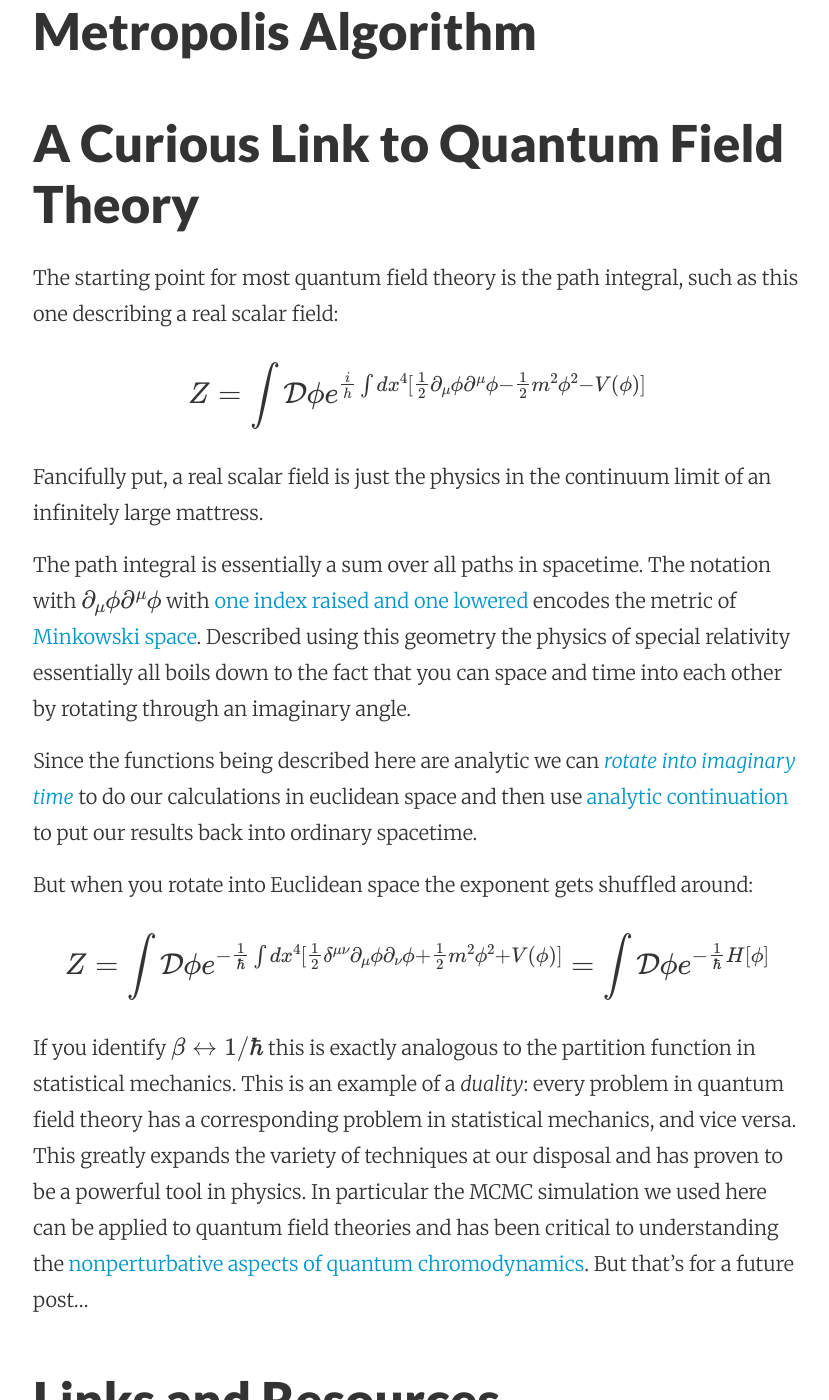
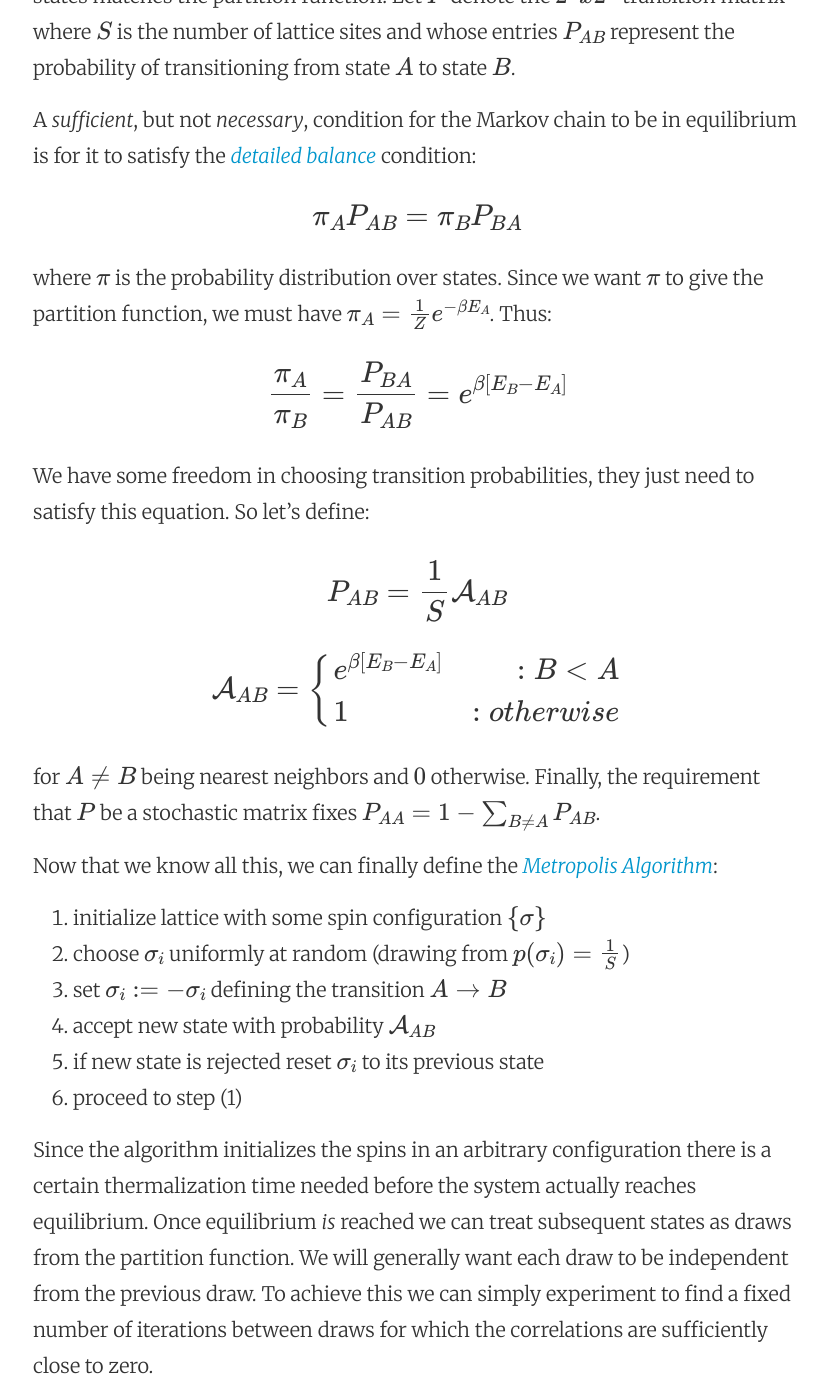
Before and after one commit to steveKapturowski/steveKapturowski.github.io, a Jekyll site: the page built from _posts/2015-05-01-lattice-spin-systems.md, in a window 1280 px wide and 1400 px high, scrolled down 2636 px. Shown: the whole window, without its empty margins (223-1052 px from the left). Built offline with Jekyll 4.4.1, drawn with Linux system fonts in a browser that asks for light colours; nearby versions of some CDN libraries; formulas are drawn with MathJax 3; some of the changed text lies outside the part shown.

Commit message:
describe the metropolis algorithm in detail

```diff
--- a/_posts/2015-05-01-lattice-spin-systems.md
+++ b/_posts/2015-05-01-lattice-spin-systems.md
@@ -39,11 +39,45 @@ As it turns out, the Ising Model in two dimensions has a phase transition.
 
 $$ T_c = \frac{2J}{k \ln(1+\sqrt2)} $$
 
-## Detailed Balance in Markov Chains
+## The Metropolis Algorithm
 
-$$ \pi_i P_{ij} = \pi_j P_{ji}$$
+Every physics treatment of this algorithm that I've read feels as if it's described backwards, so I'm going to try doing things a bit differently.
 
-## Metropolis Algorithm
+The overall idea is to build a markov chain whose equilibrium distribution of states matches the partition function. Let $$P$$ denote the $$2^Sx2^S$$ transition matrix where $$S$$ is the number of lattice sites and whose entries $$P_{AB}$$ represent the probability of transitioning from state $$A$$ to state $$B$$.
+
+A <i>sufficient</i>, but not <i>necessary</i>, condition for the Markov chain to be in equilibrium is for it to satisfy the [<i>detailed balance</i>](http://en.wikipedia.org/wiki/Detailed_balance) condition:
+
+$$ \pi_A P_{AB} = \pi_B P_{BA}$$
+
+where $$\pi$$ is the probability distribution over states. Since we want $$\pi$$ to give the partition function, we must have $$\pi_A = \frac{1}{Z}e^{-\beta E_A}$$. Thus:
+
+$$ \frac{\pi_A}{\pi_B} = \frac{P_{BA}}{P_{AB}} = e^{\beta[E_B-E_A]} $$
+
+We have some freedom in choosing transition probabilities, they just need to satisfy this equation. So let's define:
+
+$$P_{AB} = \frac{1}{S} \mathcal{A}_{AB}$$
+
+$$
+\mathcal{A}_{AB} = \left\{
+     \begin{array}{lr}
+       e^{\beta[E_B-E_A]} & : B < A\\
+       1 & : otherwise
+     \end{array}
+   \right.
+$$
+
+for $$A \neq B$$ being nearest neighbors and $$0$$ otherwise. Finally, the requirement that $$P$$ be a stochastic matrix fixes $$P_{AA} = 1 - \sum_{B \neq A}P_{AB} $$.
+
+Now that we know all this, we can finally define the [<i>Metropolis Algorithm</i>](http://en.wikipedia.org/wiki/Metropolis%E2%80%93Hastings_algorithm):
+
+0. initialize lattice with some spin configuration $$\{\sigma\}$$
+1. choose $$\sigma_i$$ uniformly at random (drawing from $$p(\sigma_i) = \frac{1}{S}$$)
+2. set $$\sigma_i := - \sigma_i$$ defining the transition $$A \rightarrow B$$
+3. accept new state with probability $$\mathcal{A}_{AB}$$
+4. if new state is rejected reset $$\sigma_i$$ to its previous state
+5. proceed to step (1)
+
+Since the algorithm initializes the spins in an arbitrary configuration there is a certain thermalization time needed before the system actually reaches equilibrium. Once equilibrium <i>is</i> reached we can treat subsequent states as draws from the partition function. We will generally want each draw to be independent from the previous draw. To achieve this we can simply experiment to find a fixed number of iterations between draws for which the correlations are sufficiently close to zero.
 
 ## A Curious Link to Quantum Field Theory
 
@@ -53,7 +87,7 @@ $$ Z = \int \mathcal{D}\phi e^{\frac{i}{h}\int dx^4 [\frac{1}{2}\partial_\mu\phi
 
 Fancifully put, a real scalar field is just the physics in the continuum limit of an infinitely large mattress.
 
-The path integral is essentially a sum over all paths in spacetime. The notation with $$\partial_\mu\phi\partial^\mu\phi$$ with [one index raised and one lowered](http://en.wikipedia.org/wiki/Einstein_notation) encodes the metric of [Minkowski space](http://en.wikipedia.org/wiki/Minkowski_space). Described using this geometry the physics of special relativity essentially all boils down to the fact that you can space and time into each other by rotating through an imaginary angle.
+The path integral is essentially a sum over all paths in spacetime. The notation with $$\partial_\mu\phi\partial^\mu\phi$$ with [one index raised and one lowered](http://en.wikipedia.org/wiki/Einstein_notation) encodes the metric of [Minkowski space](http://en.wikipedia.org/wiki/Minkowski_space). Described using this geometry the physics of special relativity essentially all boils down to the fact that you can convert space and time into each other by rotating through an imaginary angle.
 
 Since the functions being described here are analytic we can [<i>rotate into imaginary time</i>](http://en.wikipedia.org/wiki/Wick_rotation) to do our calculations in euclidean space and then use [analytic continuation](http://en.wikipedia.org/wiki/Analytic_continuation) to put our results back into ordinary spacetime.
 
```
Also changed, not shown: 2 other files.
